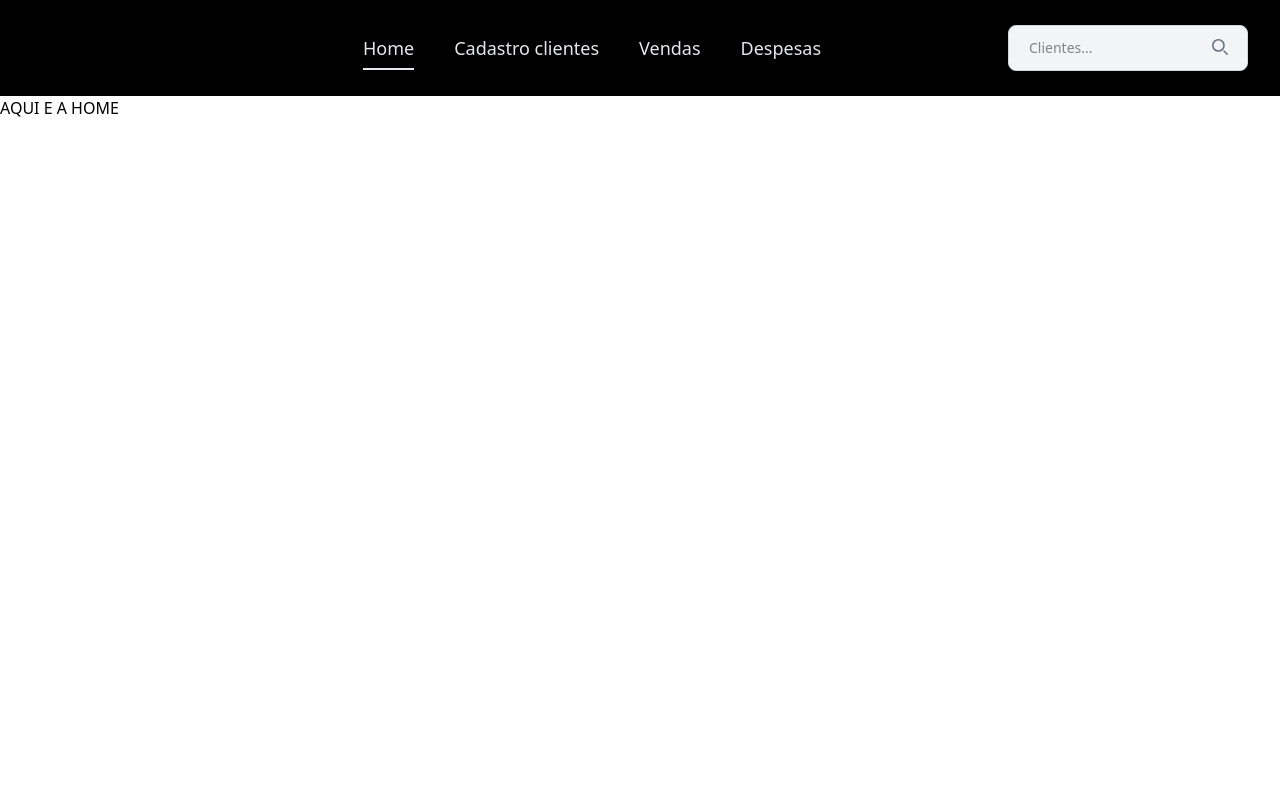
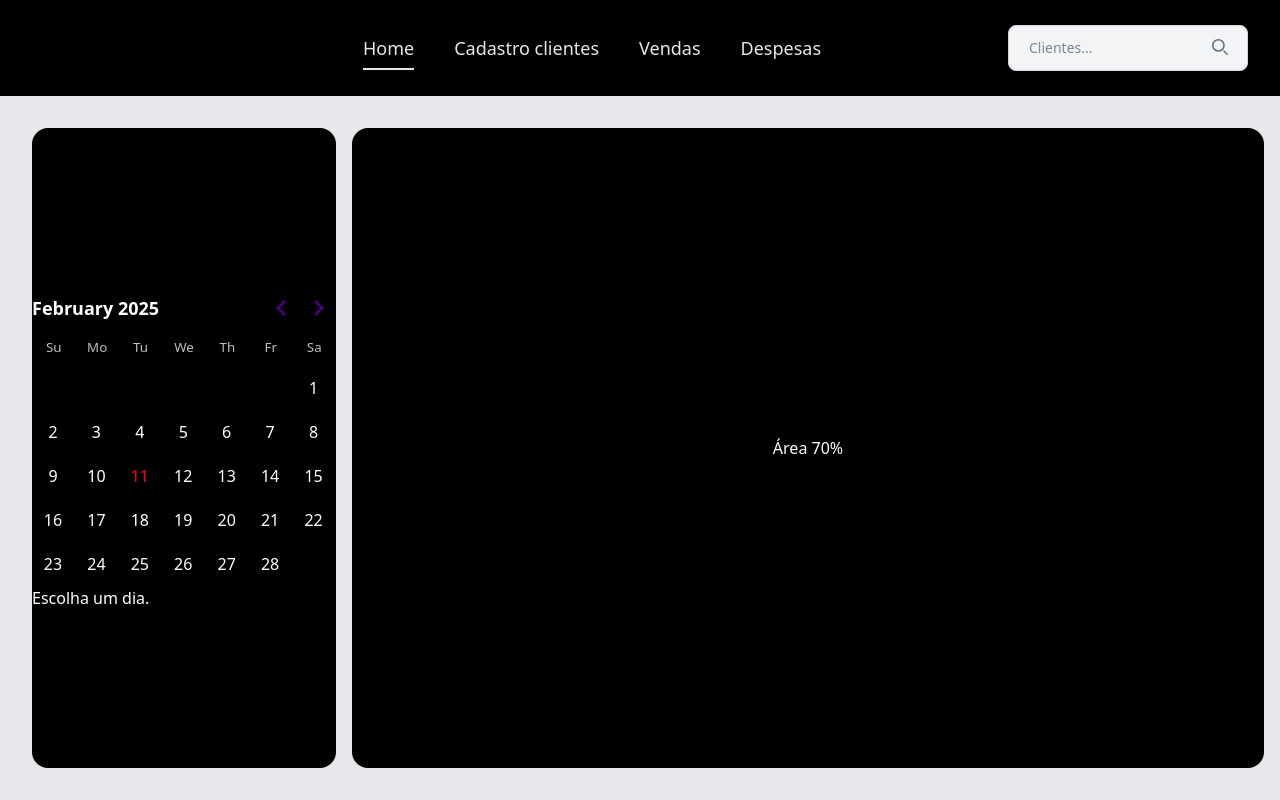
Before and after one commit to LeonardoLobas/Gest-o, a React (Vite) app: page /Home in a window 1280 px wide. Built offline with nearby package versions, Linux system fonts and the light colour scheme.

Commit message:
Adicionar componente DayPicker à página Home e estilizar com CSS; atualizar estrutura do main para melhor layout

```diff
--- a/src/Home.tsx
+++ b/src/Home.tsx
@@ -1,7 +1,28 @@
+import { useState } from "react";
+import { DayPicker } from "react-day-picker";
+import "react-day-picker/style.css";
+import "./daypicker-overrides.css";
+
 const Home = () => {
+    const [selected, setSelected] = useState<Date>();
     return (
-        <div>
-            <h1>AQUI E A HOME</h1>
+        <div className="flex-1 bg-gray-200 h-full p-8 grid grid-cols-[25%_75%] gap-4 ">
+            <div className="bg-black text-white grid place-items-center rounded-2xl ">
+                <DayPicker
+                    mode="single"
+                    selected={selected}
+                    onSelect={setSelected}
+                    footer={
+                        selected
+                            ? `Selected: ${selected.toLocaleDateString()}`
+                            : "Escolha um dia."
+                    }
+                />
+            </div>
+
+            <div className="bg-black text-white grid place-items-center rounded-2xl ">
+                <h2>Área 70%</h2>
+            </div>
         </div>
     );
 };
--- /dev/null
+++ b/src/daypicker-overrides.css
@@ -0,0 +1,6 @@
+.rdp-root {
+    --rdp-accent-color: indigo !important;
+    --rdp-accent-background-color: #f0f0f0;
+    --rdp-today-color: red
+    /* Adicione mais variáveis conforme necessário */
+  }
--- a/src/index.css
+++ b/src/index.css
@@ -1 +1,7 @@
 @import "tailwindcss";
+
+.rdp-root {
+    --rdp-accent-color: indigo; /* Change the accent color to indigo. */
+    --rdp-accent-background-color: #f0f0f0; /* Change the accent background color. */
+    /* Add more CSS variables here. */
+  }
--- a/src/main.tsx
+++ b/src/main.tsx
@@ -10,11 +10,14 @@ const root = document.getElementById("root") as HTMLElement;
 
 ReactDOM.createRoot(root).render(
     <BrowserRouter>
+        <main className="min-h-screen flex flex-col">
+            {" "}
             <Header />
             <Routes>
                 <Route path="/Home" element={<Home />} />
                 <Route path="/CadastroCliente" element={<CadastroClientes />} />
             </Routes>
             <Footer />
+        </main>
     </BrowserRouter>
 );
```
Also changed, not shown: src/App.css (deleted). Lines whose indentation alone changed are shown as unchanged.
